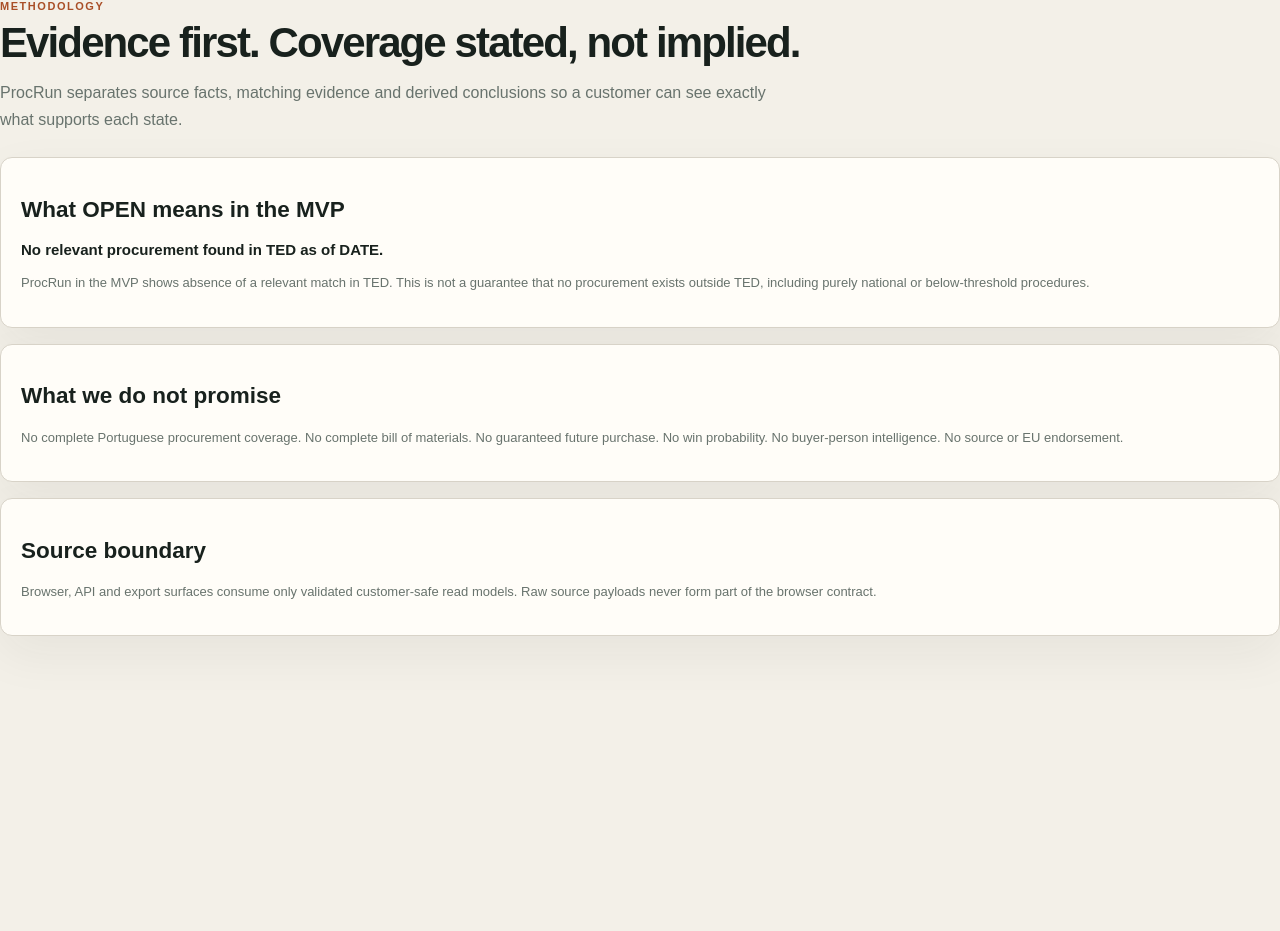
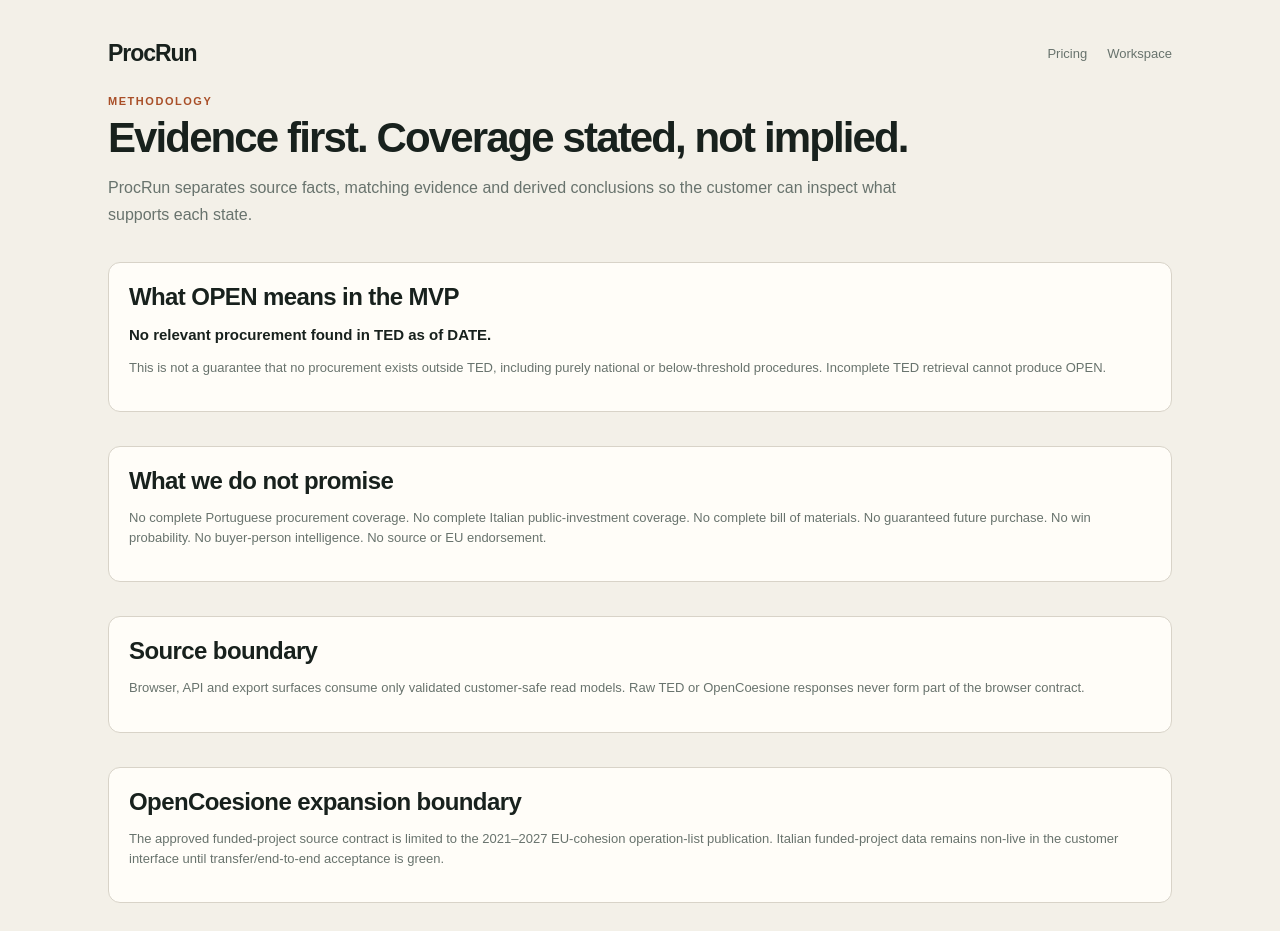
Before and after one commit to martibal/procrun, a Next.js app in the folder web/: page /methodology in a window 1280 px wide. Before the commit the page ends 800 px from the top, so only its background shows below. Built offline with nearby package versions, Linux system fonts and the light colour scheme.

Commit message:
Expose exact MVP coverage contract on methodology page

```diff
--- a/web/app/methodology/page.tsx
+++ b/web/app/methodology/page.tsx
@@ -1,10 +1,14 @@
+import Link from "next/link";
+
 export default function MethodologyPage() {
-  return <>
+  return <div className="public-shell">
+    <div className="public-nav"><Link href="/" className="brand">ProcRun</Link><div className="nav"><Link href="/pricing">Pricing</Link><Link href="/app">Workspace</Link></div></div>
     <div className="eyebrow">Methodology</div>
     <h1 className="h1">Evidence first. Coverage stated, not implied.</h1>
-    <p className="lede">ProcRun separates source facts, matching evidence and derived conclusions so a customer can see exactly what supports each state.</p>
-    <section className="card" style={{marginTop:24}}><h2>What OPEN means in the MVP</h2><p><strong>No relevant procurement found in TED as of DATE.</strong></p><p className="small">ProcRun in the MVP shows absence of a relevant match in TED. This is not a guarantee that no procurement exists outside TED, including purely national or below-threshold procedures.</p></section>
-    <section className="card" style={{marginTop:16}}><h2>What we do not promise</h2><p className="small">No complete Portuguese procurement coverage. No complete bill of materials. No guaranteed future purchase. No win probability. No buyer-person intelligence. No source or EU endorsement.</p></section>
-    <section className="card" style={{marginTop:16}}><h2>Source boundary</h2><p className="small">Browser, API and export surfaces consume only validated customer-safe read models. Raw source payloads never form part of the browser contract.</p></section>
-  </>;
+    <p className="lede">ProcRun separates source facts, matching evidence and derived conclusions so the customer can inspect what supports each state.</p>
+    <section className="card flat section"><h2 className="h2">What OPEN means in the MVP</h2><p><strong>No relevant procurement found in TED as of DATE.</strong></p><p className="small">This is not a guarantee that no procurement exists outside TED, including purely national or below-threshold procedures. Incomplete TED retrieval cannot produce OPEN.</p></section>
+    <section className="card flat section"><h2 className="h2">What we do not promise</h2><p className="small">No complete Portuguese procurement coverage. No complete Italian public-investment coverage. No complete bill of materials. No guaranteed future purchase. No win probability. No buyer-person intelligence. No source or EU endorsement.</p></section>
+    <section className="card flat section"><h2 className="h2">Source boundary</h2><p className="small">Browser, API and export surfaces consume only validated customer-safe read models. Raw TED or OpenCoesione responses never form part of the browser contract.</p></section>
+    <section className="card flat section"><h2 className="h2">OpenCoesione expansion boundary</h2><p className="small">The approved funded-project source contract is limited to the 2021–2027 EU-cohesion operation-list publication. Italian funded-project data remains non-live in the customer interface until transfer/end-to-end acceptance is green.</p></section>
+  </div>;
 }
```
